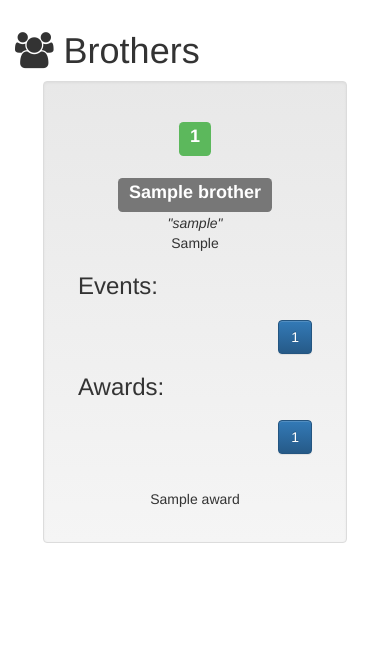
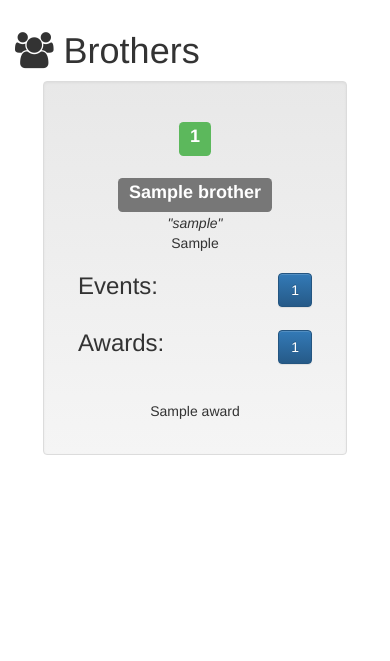
Before and after one commit to wumb0/KDRPoints, a Flask app: page /brothers in a window 390 px wide. Shown: the part 54-715 px from the top of the page. Run offline with Flask 2, Linux system fonts and the light colour scheme; a user stored in the database is signed in; tables that the repository leaves empty hold one stand-in row (values such as "Sample post"); parts of the project's set-up code (start-up, migrations or seed data) failed here and were passed over; some libraries are stand-ins or nearby versions.

Commit message:
mobile compat

```diff
--- a/app/templates/brothers.html
+++ b/app/templates/brothers.html
@@ -33,10 +33,10 @@
     </div>
     <div class="col-md-2">
         <div class="row">
-            <div class="col-md-8">
+            <div class="col-xs-8">
                 <h3>Events: </h3>
             </div>
-            <div class="col-md-4">
+            <div class="col-xs-4">
                 <h3 class="dropdown-toggle" data-toggle="dropdown" aria-expanded="false"><button type="button"  role="button" class="btn btn-primary" style="float: right;">{{brother.events.filter_by(semester=g.current_semester).all()|length}}</button></h3>
                 <ul class="dropdown-menu" role="menu">
                             {% if g.user.role > 0 %}
@@ -48,10 +48,10 @@
             </div>
         </div>
         <div class="row">
-            <div class="col-md-8">
+            <div class="col-xs-8">
                 <h3>Awards: </h3>
             </div>
-            <div class="col-md-4">
+            <div class="col-xs-4">
                 <h3 class="dropdown-toggle" data-toggle="dropdown" aria-expanded="false"><button type="button"  role="button" class="btn btn-primary" style="float: right;">{{brother.awards.filter_by(semester=g.current_semester).all()|length}}</button></h3>
                 <ul class="dropdown-menu" role="menu">
                             {% if g.user.role > 0 %}
```
